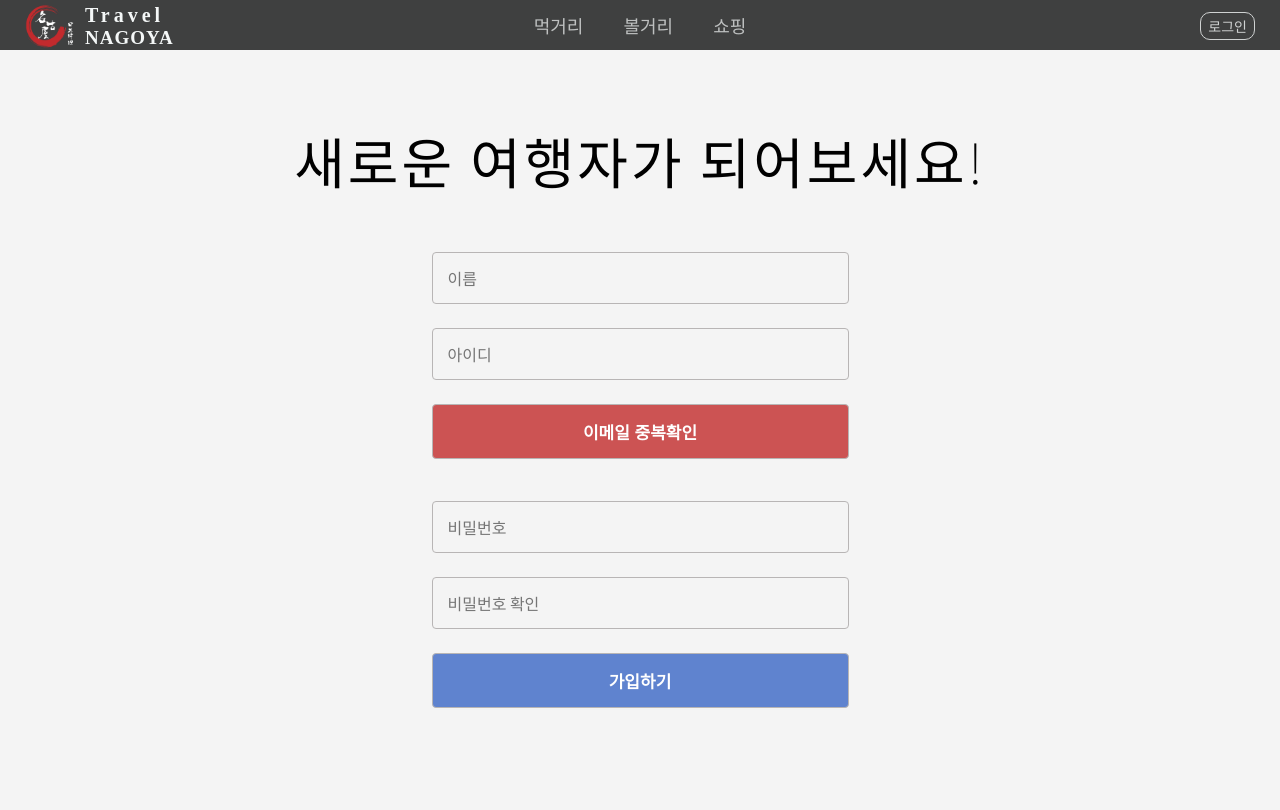
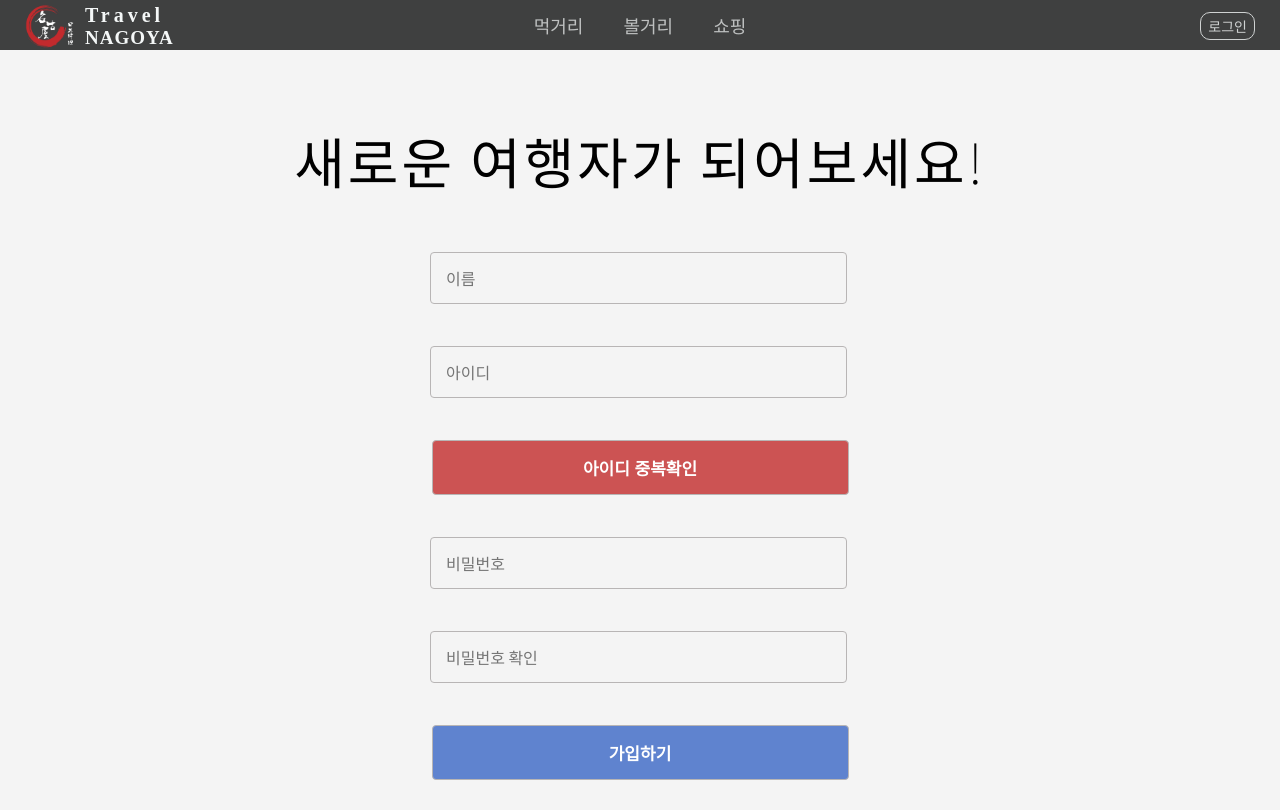
Before and after one commit to galaxykhh/travel-nagoya, a React (Create React App) app: page /makeaccount in a window 1280 px wide. Built offline with nearby package versions, Linux system fonts and the light colour scheme; no server answers.

Commit message:
MakeAccount react-hook-form 적용

```diff
--- a/src/pages/LoginPage.jsx
+++ b/src/pages/LoginPage.jsx
@@ -34,13 +34,13 @@ const LoginPage = () => {
                 <Div> Travel </Div>
                 <Div> NAGOYA </Div>
                 <InputBox>
-                    <Input placeholder='이메일'
+                    <Input placeholder='아이디'
                         type='text'
-                        {...register('email', {
-                            required: '이메일을 입력해주세요'
+                        {...register('account', {
+                            required: '아이디를 입력해주세요'
                         })}
                     />
-                    {errors.email && <ErrorMsg> {errors.email.message} </ErrorMsg>}
+                    {errors.account && <ErrorMsg> {errors.account.message} </ErrorMsg>}
                 </InputBox>
                 <InputBox>
                     <Input placeholder='비밀번호'
--- a/src/pages/MakeAccount.jsx
+++ b/src/pages/MakeAccount.jsx
@@ -1,171 +1,109 @@
 import React, { useEffect, useState } from 'react';
 import AccountViewer from '../publicComponents/AccountViewer';
 import styled from 'styled-components';
-import axios from 'axios';
-import HeadShake from 'react-reveal/HeadShake';
 import { useHistory } from 'react-router';
 import { fadeSlideRight } from '../style/keyframes';
-const SERVER = 'http://localhost:8000/userinfo';
-const ACSERVER = 'http://localhost:8000/signUp';
+import authRepository from '../repository/authRepository';
+import { useForm } from 'react-hook-form';
 
 const MakeAccount = () => {
-    const [userData, setUserData] = useState(null);
-    const [checkAccount, setCheckAccount] = useState('');
-    const [checkPW, setCheckPW] = useState('');
-    const [accountColor, setAccountColor] = useState('black');
-    const [name, setName] = useState('');
-    const [account, setAccount] = useState('');
-    const [password, setPassword] = useState('');
-    const [passwordColor, setPasswordColor] = useState('black');
-    const [passwordCheck, setPasswordCheck] = useState('');
-    const [spyAccount, setSpyAccount] = useState(false);
-    const [accountState, setAccountState] = useState(false);
-    const [passwordState, setPasswordState] = useState(false);
+    const { register, handleSubmit, watch, setError, formState: { errors } } = useForm();
+    const [isChecked, setIsChecked] = useState(false);
     const history = useHistory();
 
-    const getAccountValue = (e) => {
-        setAccount(e.target.value);
-    };
+    useEffect(() => {
+        setIsChecked(false);
+    }, [watch('account')]);
 
-    const getNameValue = (e) => {
-        setName(e.target.value);
-    };
-
-    const getPWValue = (e) => {
-        setPassword(e.target.value);
-    };
-
-    const isSamePassword = (e) => {
-        setPasswordCheck(e.target.value);
-    };
-
-    useEffect(() => {
-        if (passwordCheck.length >= 1) {
-            if (passwordCheck === password) {
-                setPasswordColor('#6AAFE6');
-                setCheckPW('비밀번호가 일치합니다');
-                setPasswordState(true)
-            } else {
-                setPasswordColor('red');
-                setCheckPW('비밀번호가 일치하지 않습니다');
-                setPasswordState(false);
-            };
-        };
-    }, [passwordCheck, password]);
-
-    const getUserData = async () => {
-        const response = await axios.get(SERVER);
-        if (!response) {
+    const onSubmit = async (data) => {
+        if (isChecked === false) {
+            setError('account', {
+                type: 'notChecked',
+                message: '아이디 중복확인을 해주세요'
+            });
             return;
         };
-        setUserData(response.data);
+        try {
+            const { data: { message } } = await authRepository.signUp(data);
+            if (message === 'success') {
+                alert('회원가입이 완료되었습니다!');
+                history.push('/login');
             };
-
-    useEffect(() => {
-        getUserData();
-    }, []);
-
-    const isAvailableAccount = (account) => {
-        if (userData === null) {
-            setCheckAccount('현재 서버가 닫혀있습니다. 잠시 후 시도해주세요');
-            return
-        }
-        else {
-            const TryAccount = userData.find(data => data.email === account);
-            if (account.length >= 12) {
-                setAccountColor('red');
-                setCheckAccount('아이디는 12자 미만으로 만들어주세요');
-                setSpyAccount(!spyAccount);
-                setAccountState(false);
-            } else if (account === '') {
-                setAccountColor('red');
-                setCheckAccount('아이디를 입력해주세요');
-                setSpyAccount(!spyAccount);
-                setAccountState(false);
-            } else if (TryAccount === undefined) {
-                setAccountColor('#6AAFE6');
-                setCheckAccount('사용가능한 계정입니다');
-                setAccountState(true);
-            } else {
-                setAccountColor('red');
-                setCheckAccount('다른 여행자가 사용중인 계정입니다');
-                setSpyAccount(!spyAccount);
-                setAccountState(false);
-            }
-        }
-    }
-
-    const availableAccountHandle = (e) => {
-        if (e.key === 'Enter') {
-            isAvailableAccount(account);
+        } catch(err) {
+            alert('서버 오류입니다');
         };
     };
 
-    const availablePasswordHandle = (e) => {
-        if (e.key === 'Enter') {
-            console.log('entered');
+    const checkAccount = async (account) => {
+        const { data: { message } } = await authRepository.checkAccount(account);
+        if (message === 'already exist') {
+            setError('account', {
+                type: 'duplicated',
+                message: '이미 사용중인 아이디입니다',
+            });
+            return;
         }
-    }
-
-    const setUp = () => {
-        if (accountState === true && passwordState === true) {
-            const data = {
-                email: account,
-                password: password,
-                name: name,
+        if (message === 'not exist') {
+            setError('account', {
+                type: 'notExist',
+                message: '사용 가능한 아이디입니다',
+            });
+            setIsChecked(true);
+            return;
         };
-            axios.post(ACSERVER, data);
-            alert('회원가입이 완료되었습니다!');
-            history.push('/login');
-        } else {
-            alert('입력 정보를 다시 확인해주세요');
-}
     };
 
     return (
-    <>
+        <form onSubmit={handleSubmit(onSubmit)} >
             <AccountViewer>
                 <Div> 새로운 여행자가 되어보세요! </Div>
+                <InputBox>
                     <Input placeholder='이름'
                         type='text'
-                defaultValue={name}
-                onChange={getNameValue}
+                        {...register('name', {
+                            required: '이름을 입력해주세요',
+                        })}
                     />
+                    {errors.name && <ErrorMsg> {errors.name.message} </ErrorMsg>}
+                </InputBox>
+                <InputBox>
                     <Input placeholder='아이디'
-                onChange={getAccountValue}
-                onKeyPress={availableAccountHandle}
                         type='text'
-                defaultValue={account}
+                        {...register('account', {
+                            required: '아이디를 입력해주세요',
+                        })}
                     />
-            <HeadShake spy={spyAccount}>
-                <AlertMail color={accountColor} > {checkAccount} </AlertMail>
-            </HeadShake>
-            <IsAlreadyBtn onClick={() => isAvailableAccount(account)}> 이메일 중복확인 </IsAlreadyBtn>
+                    {errors.account && errors.account.type === 'required' && <ErrorMsg> {errors.account.message} </ErrorMsg>}
+                    {errors.account &&  errors.account.type === 'duplicated' && <ErrorMsg> 이미 사용중인 아이디입니다 </ErrorMsg>}
+                    {errors.account && errors.account.type === 'notChecked' && <ErrorMsg> 아이디 중복 확인을 해주세요 </ErrorMsg>}
+                    {errors.account && errors.account.type === 'notExist' && <CheckMsg> 사용 가능한 아이디입니다 </CheckMsg>}
+                </InputBox>
+                <CheckButton onClick={() => checkAccount(watch('account'))} > 아이디 중복확인 </CheckButton>
+                <InputBox>
                     <Input placeholder='비밀번호'
-                defaultValue={password}
-                onChange={getPWValue}
-                onKeyPress={availablePasswordHandle}
                         type='password'
+                        {...register('password', {
+                            required: '비밀번호를 입력해주세요',
+                        })}
                     />
+                    {errors.password && <ErrorMsg> {errors.password.message} </ErrorMsg>}
+                </InputBox>
+                <InputBox>
                     <Input placeholder='비밀번호 확인'
-                defaultValue={passwordCheck}
-                onChange={isSamePassword}
                         type='password'
+                        {...register('pwcheck', {
+                            required: '비밀번호를 입력해주세요',
+                            validate: pwcheck => pwcheck === watch('password'),
+                        })}
                     />
-            <AlertPassword color={passwordColor} > {checkPW} </AlertPassword>
-            <MakeBtn onClick={setUp} > 가입하기 </MakeBtn>
+                    {errors.pwcheck && errors.pwcheck.type === 'required' && <ErrorMsg> {errors.pwcheck.message} </ErrorMsg>}
+                    {errors.pwcheck && errors.pwcheck.type === 'validate' && <ErrorMsg> 비밀번호가 일치하지 않습니다 </ErrorMsg>}
+                </InputBox>
+                <SubmitButton type='submit' > 가입하기 </SubmitButton>
             </AccountViewer>
-    </>
-
-
-)
-}
-
-const AlertMail = styled.div`
-    color: ${props => props.color};
-`;
-
-const AlertPassword = styled(AlertMail)``;
+        </form>
+    );
+};
 
 const Div = styled.div`
 font-size: 55px;
@@ -175,7 +113,7 @@ animation: ${fadeSlideRight} 1s ease forwards;
 margin-bottom: 40px;
 `;
 
-const IsAlreadyBtn = styled.button`
+const CheckButton = styled.button`
     border: 1px solid #b8b5b5; border-radius: 4px;
     background-color: #cc5353;
     font-size: 17px;
@@ -188,6 +126,14 @@ const IsAlreadyBtn = styled.button`
     margin-bottom: 30px;
 `;
 
+const InputBox = styled.div`
+    position: relative;
+    width: 420px;
+    height: 70px;
+    margin-bottom: 12px;
+    margin-top: 12px;
+`;
+
 const Input = styled.input.attrs(props => ({
     placeholder: props.placeholder,
     type: props.type
@@ -197,14 +143,24 @@ const Input = styled.input.attrs(props => ({
     width: 400px;
     height: 50px;
     padding-left: 15px;
-    margin-bottom: 12px;
-    margin-top: 12px;
     &:focus {
         border-color: #d37373;
     }
 `;
 
-const MakeBtn = styled(IsAlreadyBtn)`
+const ErrorMsg = styled.div`
+    width: 420px;
+    position: absolute;
+    text-align: center;
+    bottom: -10px;
+    color: red;
+`;
+
+const CheckMsg = styled(ErrorMsg)`
+    color: green;
+`;
+
+const SubmitButton = styled(CheckButton)`
     background-color: #5f83cf;
 `;
 
--- a/src/repository/authRepository.js
+++ b/src/repository/authRepository.js
@@ -9,6 +9,10 @@ class AuthRepository {
     signUp(data) {
         return axiosInstance.post('/signup', data);
     };
+
+    checkAccount(account) {
+        return axiosInstance.get(`/check/${account}`);
+    };
 };
 
 const authRepository = new AuthRepository();
```
Lines whose indentation alone changed are shown as unchanged.
